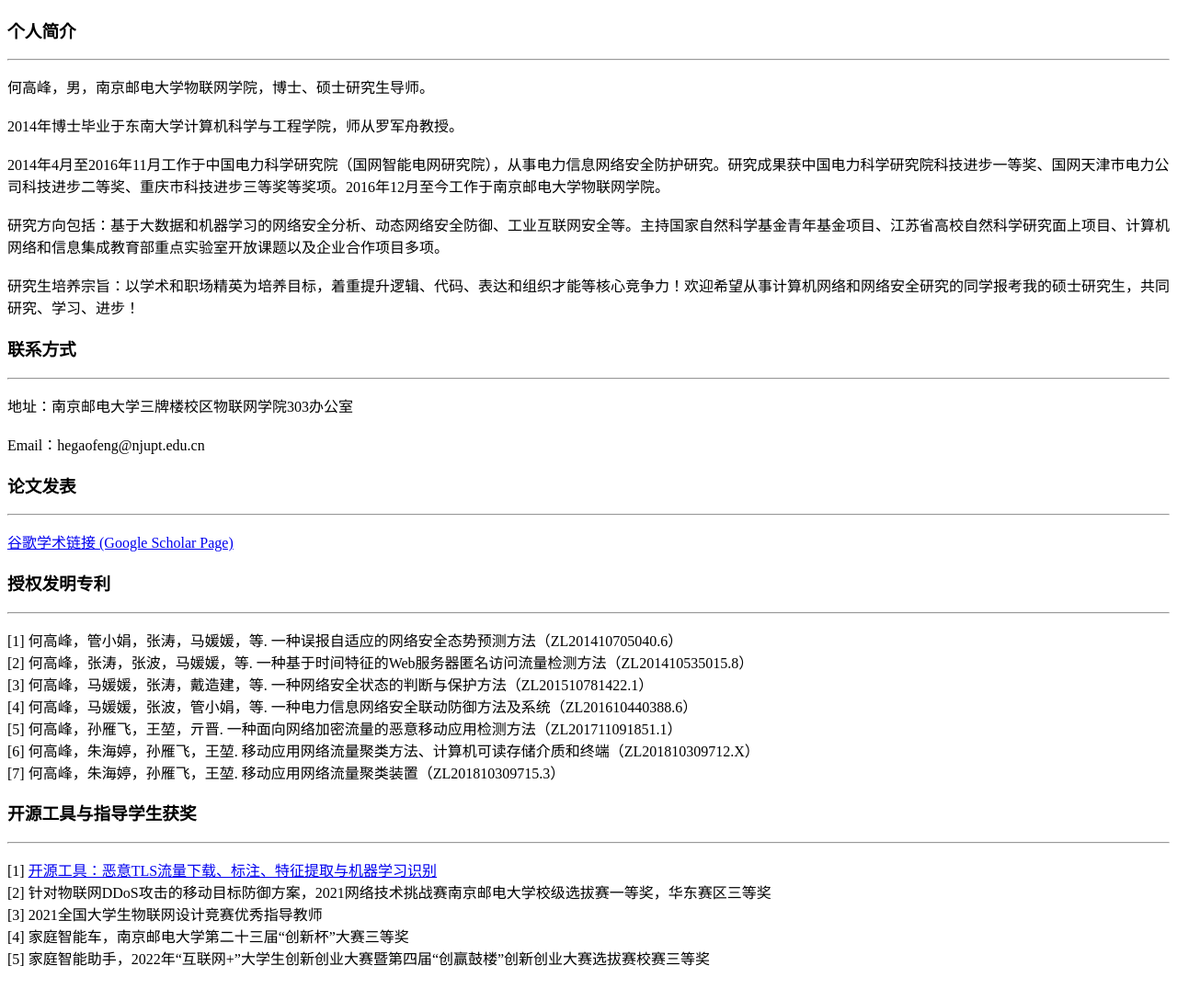
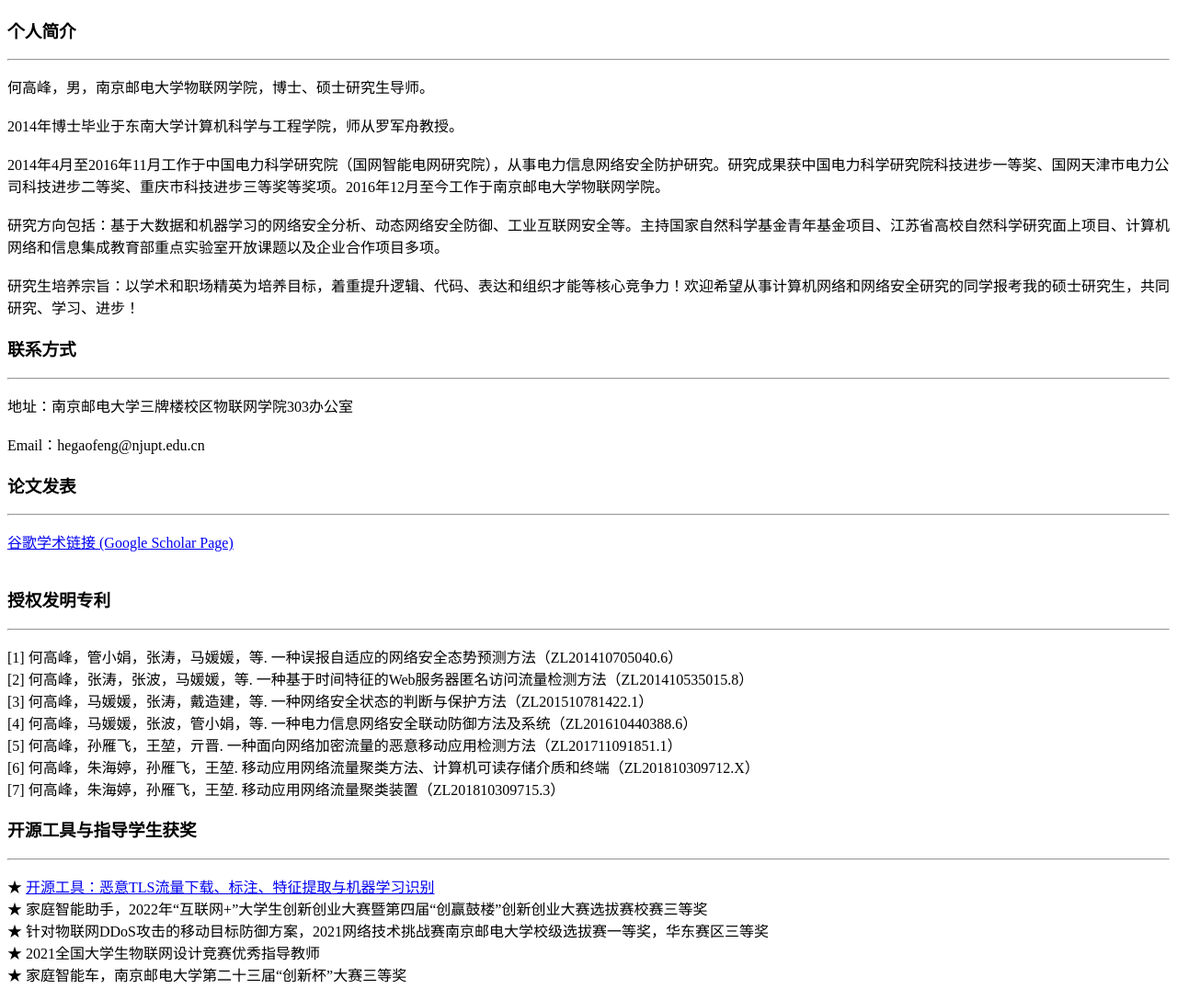
Before and after one commit to HeGaofeng/hegaofeng.github.io, a plain HTML site: page index.html in a window 1280 px wide. Shown: the whole page at 92% size. Drawn offline with Linux system fonts and the light colour scheme.

Commit message:
20220602 修改获奖

```diff
--- a/index.html
+++ b/index.html
@@ -4,7 +4,11 @@
     <meta charset="UTF-8">
     <meta name="viewport" content="width=device-width, initial-scale=1.0">
     <title>何高峰-南京邮电大学-研究信息主页</title>
+    <style>
+        ul{margin:0;padding:0}
+    </style>
 </head>
+
 <body>
     <h3 align="left">个人简介</h3>
     <hr />
@@ -32,6 +36,7 @@
     <hr />
     <p>
         <a href="http://scholar.google.com/citations?user=Nk3_Mo0AAAAJ&hl=en">谷歌学术链接 (Google Scholar Page)</a><br />
+        <br />
     </p>
 
     <h3 align="left">授权发明专利</h3>
@@ -49,12 +54,13 @@
     <h3 align="left">开源工具与指导学生获奖</h3>
     <hr />
     <p>
-        [1] <a href="https://github.com/HeGaofeng?tab=repositories">开源工具：恶意TLS流量下载、标注、特征提取与机器学习识别</a> <br />
-        [2] 针对物联网DDoS攻击的移动目标防御方案，2021网络技术挑战赛南京邮电大学校级选拔赛一等奖，华东赛区三等奖<br />
-        [3] 2021全国大学生物联网设计竞赛优秀指导教师<br />
-        [4] 家庭智能车，南京邮电大学第二十三届“创新杯”大赛三等奖<br />
-        [5] 家庭智能助手，2022年“互联网+”大学生创新创业大赛暨第四届“创赢鼓楼”创新创业大赛选拔赛校赛三等奖<br />
+        <ul>
+        <li>&#9733; <a href="https://github.com/HeGaofeng?tab=repositories">开源工具：恶意TLS流量下载、标注、特征提取与机器学习识别</a> <br /></li>
+        <li>&#9733; 家庭智能助手，2022年“互联网+”大学生创新创业大赛暨第四届“创赢鼓楼”创新创业大赛选拔赛校赛三等奖<br /></li>
+        <li>&#9733; 针对物联网DDoS攻击的移动目标防御方案，2021网络技术挑战赛南京邮电大学校级选拔赛一等奖，华东赛区三等奖<br /></li>
+        <li>&#9733; 2021全国大学生物联网设计竞赛优秀指导教师<br /></li>
+        <li>&#9733; 家庭智能车，南京邮电大学第二十三届“创新杯”大赛三等奖<br /></li>
+        </ul>
     </p>
-
 </body>
 </html>
```
